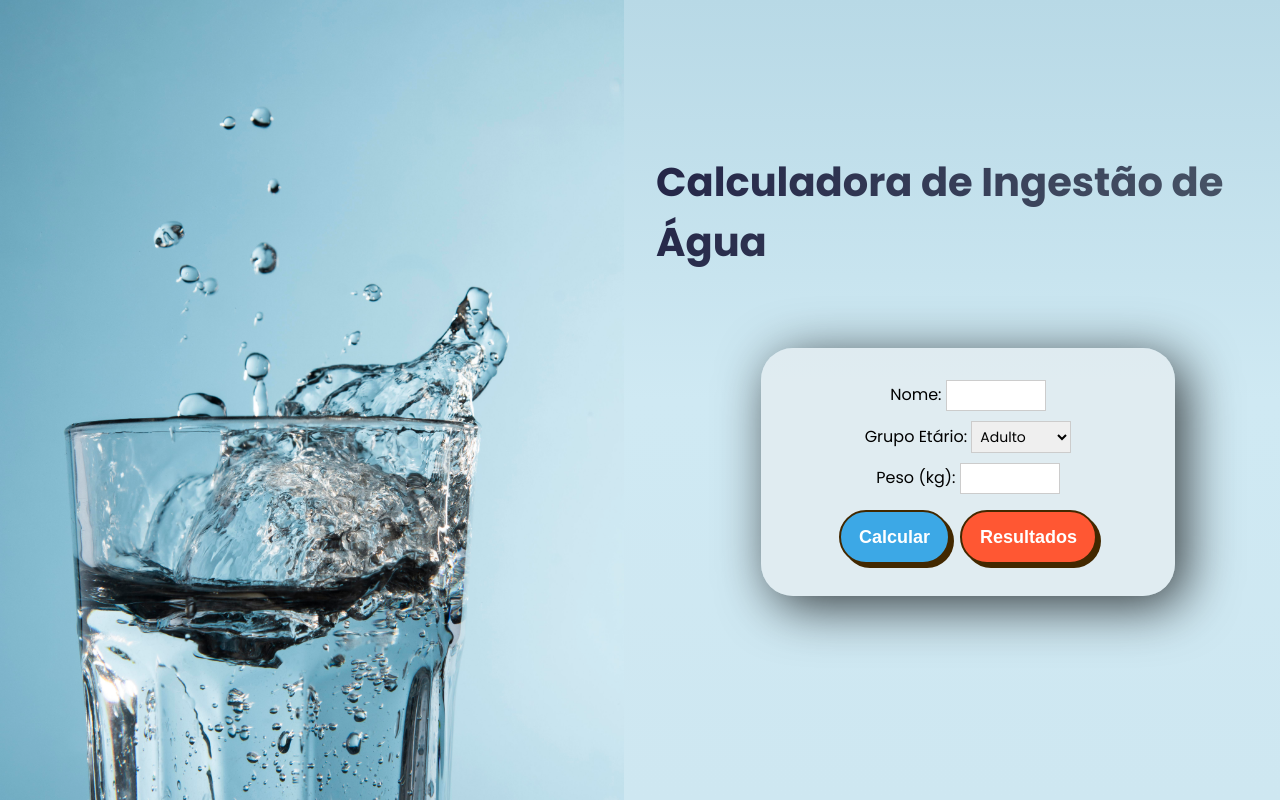
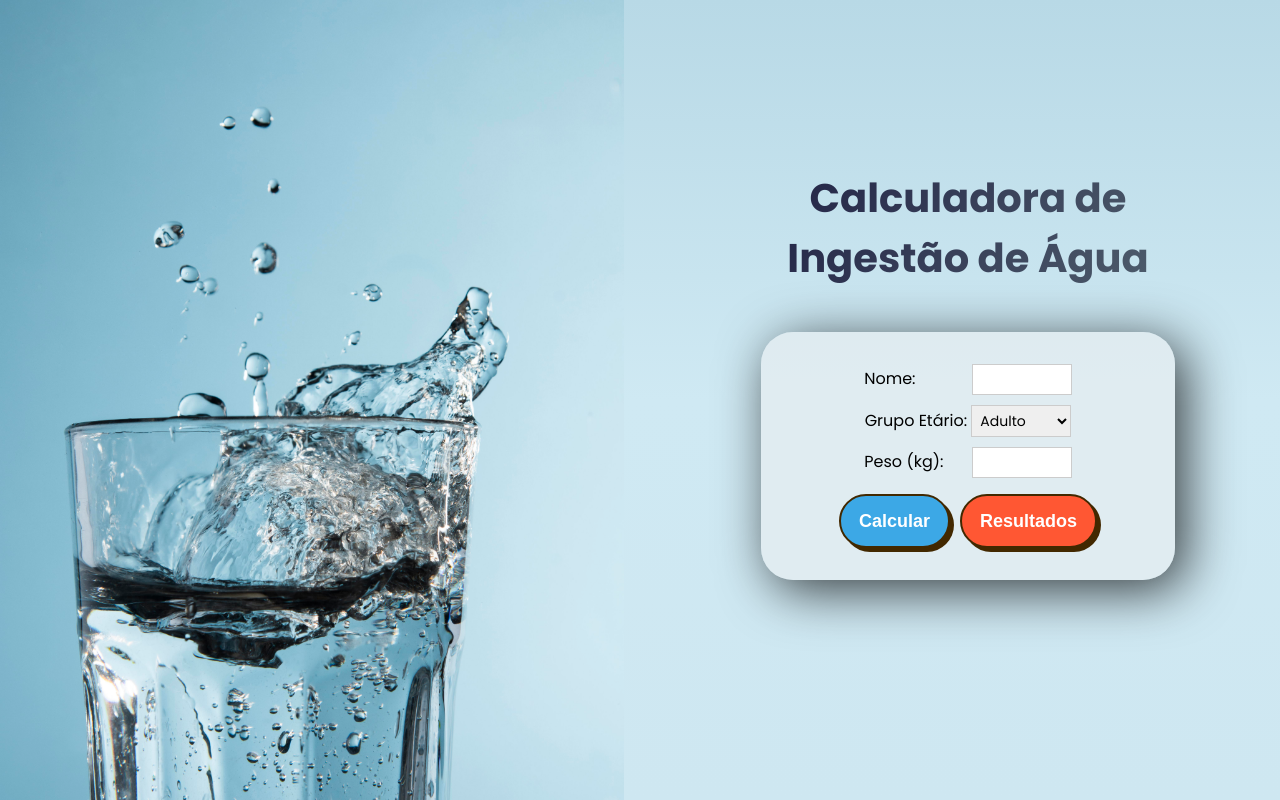
Before and after one commit to arijunior2020/controle-h2O-new, a plain HTML site: page frontend/index.html in a window 1280 px wide. Drawn offline with Linux system fonts and the light colour scheme.

Commit message:
organização do front

```diff
--- a/frontend/index.html
+++ b/frontend/index.html
@@ -9,7 +9,7 @@
 	<body>
 		<section class="container">
 			<div class="titulo">
-            <h1>Calculadora de Ingestão de Água</h1>
+				<h1>Calculadora de<br />Ingestão de Água</h1>
 			</div>
 			<section class="form">
 				<form id="agua-form" class="form-style">
@@ -19,13 +19,15 @@
 							type="text"
 							id="nome"
 							name="nome"
-                        class="input-style"
-                        required
-                    />
+							class="input-style-nome"
+							required />
 					</div>
 					<div class="input-group">
 						<label for="idade_grupo" class="label-style">Grupo Etário:</label>
-                    <select id="idade_grupo" name="idade_grupo" class="input-style">
+						<select
+							id="idade_grupo"
+							name="idade_grupo"
+							class="input-style-grupo">
 							<option value="adulto">Adulto</option>
 							<option value="crianca">Criança</option>
 							<option value="gravida">Gravida</option>
@@ -37,24 +39,21 @@
 							type="number"
 							id="peso"
 							name="peso"
-                        class="input-style"
-                        required
-                    />
+							class="input-style-peso"
+							required />
 					</div>
 					<div class="buttons">
 						<button
 							type="submit"
 							class="button-style"
-                        title="Clique aqui para calcular"
-                    >
+							title="Clique aqui para calcular">
 							Calcular
 						</button>
 						<button
 							type="button"
 							id="mostrar-resultados"
 							class="button-style"
-                        title="Clique aqui para consultar os resultados"
-                    >
+							title="Clique aqui para consultar os resultados">
 							Resultados
 						</button>
 					</div>
@@ -75,11 +74,17 @@
 				<form id="resultado-form" class="overlay-form">
 					<div class="input_name">
 						<label for="nome-consulta">Nome:</label>
-                    <input type="text" id="nome-consulta" name="nome-consulta" required />
+						<input
+							type="text"
+							id="nome-consulta"
+							name="nome-consulta"
+							required />
 					</div>
 					<div class="overlay-buttons">
 						<button type="submit" class="overlay-button">Consultar</button>
-                    <button type="button" id="close-modal" class="overlay-button">Cancelar</button>
+						<button type="button" id="close-modal" class="overlay-button">
+							Cancelar
+						</button>
 					</div>
 				</form>
 				<div id="result-list"></div>
--- a/frontend/style.css
+++ b/frontend/style.css
@@ -48,10 +48,6 @@ body::before {
 	color: #3ca8e6;
 }
 
-.titulo {
-    margin-bottom: 2rem;
-}
-
 h1 {
 	font-size: 2.5rem;
 	background: rgba(0, 0, 0, 0)
@@ -61,6 +57,7 @@ h1 {
 	background-clip: border-box;
 	background-clip: text;
 	margin: 12px 0px;
+	text-align: center;
 }
 
 h1:hover {
@@ -101,13 +98,23 @@ h1:hover {
 	text-align: right;
 }
 
-.input-style {
+.input-style-nome,
+.input-style-grupo,
+.input-style-peso {
 	font-size: 14px;
 	border: 1px solid #ccc;
 	padding: 4px;
 	width: 100px;
 	box-sizing: border-box;
 	font-family: 'Poppins';
+}
+
+.input-style-nome {
+	margin-left: 52px;
+}
+
+.input-style-peso {
+	margin-left: 24px;
 }
 
 .buttons {
@@ -279,7 +286,8 @@ button:hover {
 	color: #333;
 }
 
-.result-table th, .result-table td {
+.result-table th,
+.result-table td {
 	border: 1px solid #ccc;
 	padding: 10px;
 	text-align: left;
@@ -355,7 +363,7 @@ button:hover {
 	}
 }
 
-@media (max-width: 350px) {
+@media (max-width: 300px) {
 	.titulo {
 		margin-bottom: 1rem;
 	}
```
Lines whose indentation alone changed are shown as unchanged.
